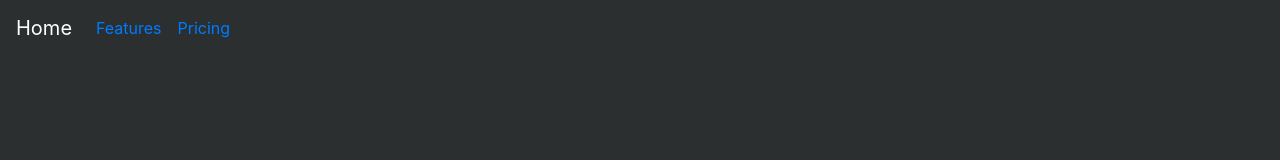
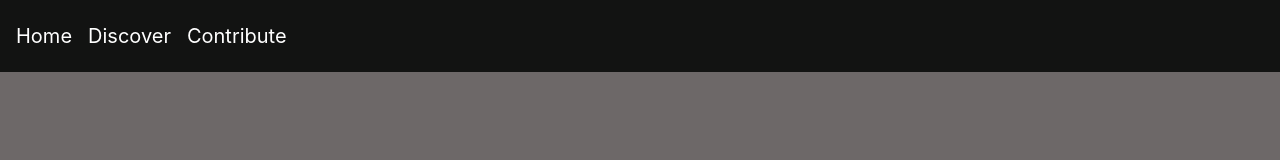
Before and after one commit to viwo4708/photolocator_co, a plain HTML site: page HTML/libAndSearch.html in a window 1280 px wide. Drawn offline with nearby package versions, Linux system fonts and the light colour scheme.

Commit message:
all pages

```diff
--- a/CSS/allPages.css
+++ b/CSS/allPages.css
@@ -1,9 +1,20 @@
-.navbar-custom .navbar-text,
-.navbar-custom .navbar-brand{
+/* Modify brand and text color */
+.navbar-custom .navbar-brand,
+.navbar-custom .navbar-text {
     color: rgb(255, 255, 255);
 }
+.navbar-custom {
+    background-color: rgb(18, 19, 18);
+}
+nav .navbar-nav li a{
+    color: white !important;
 
+    }
+h1{
+    color:white;
+}
 
-body {
-    background-color: rgb(43, 47, 48);
-  }
+body
+{
+    background-color: rgb(109, 104, 104);
+}
--- a/HTML/libAndSearch.html
+++ b/HTML/libAndSearch.html
@@ -4,32 +4,30 @@
         <meta charset="utf-8">
         <meta name="viewport" content="width=device-width, initial-scale=1, shrink-to-fit=no">
         <meta name="description" content="">
-        <title>Home Page</title>
+        <title>Discover</title>
 
         <link rel="stylesheet" href="https://cdn.jsdelivr.net/npm/bootstrap@4.6.1/dist/css/bootstrap.min.css">
         <link rel="stylesheet" href="\CSS\allPages.css">
-
     </head>
 
     <body class="center text-center">
+        <!--Nav bar-->
+        <nav class="navbar navbar-custom fixed-top ">
+          <a class="navbar-brand" href="mypage.html">Home</a>
+          <ul class="navbar-brand navbar-nav ">
+              <li class="nav-item">
+              <a class="nav-link" href="#libAndSearch.html"> Discover</a>
+              </li>
+          </ul>
+          <ul class="navbar-nav navbar-brand ">
+            <li class="nav-item">
+            <a class="nav-link" href="add.html"> Contribute </a>
+            </li>
+         </ul>
+          <u class="ml-auto">
+          </u>
+          </nav>
+          <br><br><br>
 
-        <nav class="navbar navbar-expand-lg navbar-custom navbar-text,">
-            <a class="navbar-brand" href="#">Home</a>
-            <button class="navbar-toggler" type="button" data-toggle="collapse" data-target="#navbarNavDropdown" aria-controls="navbarNavDropdown" aria-expanded="false" aria-label="Toggle navigation">
-              <span class="navbar-toggler-icon"></span>
-            </button>
-            <div class="collapse navbar-collapse" id="navbarNavDropdown">
-              <ul class="navbar-nav">
-                <li class="nav-item">
-                  <a class="nav-link" href="#">Features</a>
-                </li>
-                <li class="nav-item">
-                  <a class="nav-link" href="#">Pricing</a>
-              </ul>
-            </div>
-          </nav>
     </body>
-
-
-
 </html>
```
Also changed, not shown: HTML/add.html (+20 -7 lines), HTML/showLocation.html (+33 -0 lines).
